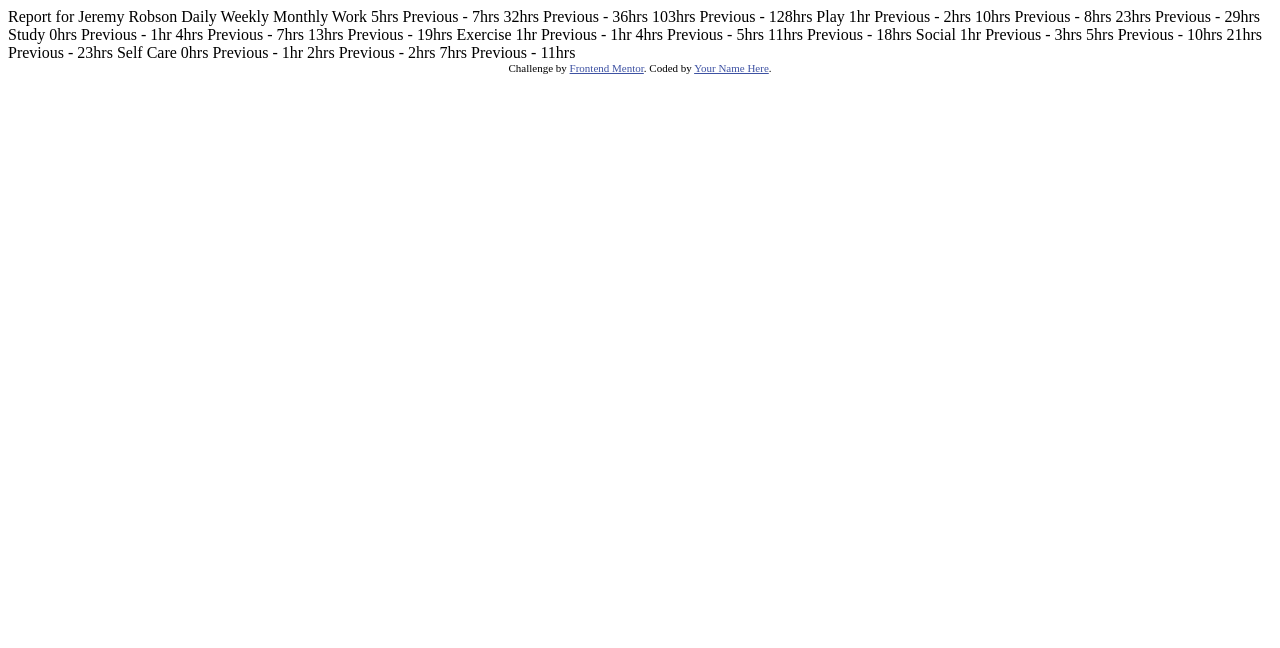
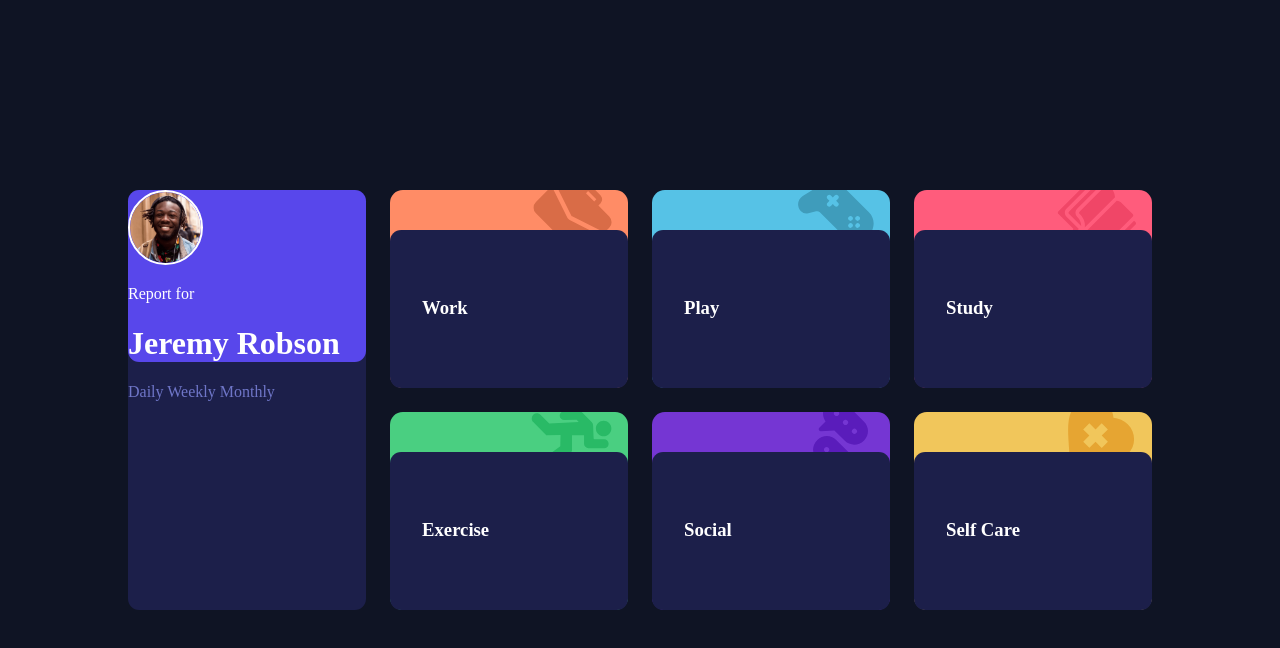
Before and after one commit to Eldoov/Portfolio, a plain HTML site: page Web101/time-tracking-dashboard-main/index.html in a window 1280 px wide. Drawn offline with Linux system fonts and the light colour scheme.

Commit message:
update time track

```diff
--- a/Web101/time-tracking-dashboard-main/index.html
+++ b/Web101/time-tracking-dashboard-main/index.html
@@ -3,78 +3,69 @@
 <head>
   <meta charset="UTF-8">
   <meta name="viewport" content="width=device-width, initial-scale=1.0"> <!-- displays site properly based on user's device -->
-
+  <link rel="stylesheet" href="style.css">
   <link rel="icon" type="image/png" sizes="32x32" href="./images/favicon-32x32.png">
 
   <title>Frontend Mentor | Time tracking dashboard</title>
 
-  <!-- Feel free to remove these styles or customise in your own stylesheet 👍 -->
-  <style>
-    .attribution { font-size: 11px; text-align: center; }
-    .attribution a { color: hsl(228, 45%, 44%); }
-  </style>
 </head>
 <body>
-
-  Report for
-  Jeremy Robson
-
-  Daily
-  Weekly
-  Monthly
-
-  Work
-  5hrs <!-- daily -->
-  Previous - 7hrs <!-- daily -->
-  32hrs <!-- weekly -->
-  Previous - 36hrs <!-- weekly -->
-  103hrs <!-- monthly -->
-  Previous - 128hrs <!-- monthly -->
-
-  Play
-  1hr <!-- daily -->
-  Previous - 2hrs <!-- daily -->
-  10hrs <!-- weekly -->
-  Previous - 8hrs <!-- weekly -->
-  23hrs <!-- monthly -->
-  Previous - 29hrs <!-- monthly -->
-
-  Study
-  0hrs <!-- daily -->
-  Previous - 1hr <!-- daily -->
-  4hrs <!-- weekly -->
-  Previous - 7hrs <!-- weekly -->
-  13hrs <!-- monthly -->
-  Previous - 19hrs <!-- monthly -->
-
-  Exercise
-  1hr <!-- daily -->
-  Previous - 1hr <!-- daily -->
-  4hrs <!-- weekly -->
-  Previous - 5hrs <!-- weekly -->
-  11hrs <!-- monthly -->
-  Previous - 18hrs <!-- monthly -->
-
-  Social
-  1hr <!-- daily -->
-  Previous - 3hrs <!-- daily -->
-  5hrs <!-- weekly -->
-  Previous - 10hrs <!-- weekly -->
-  21hrs <!-- monthly -->
-  Previous - 23hrs <!-- monthly -->
-
-  Self Care
-  0hrs <!-- daily -->
-  Previous - 1hr <!-- daily -->
-  2hrs <!-- weekly -->
-  Previous - 2hrs <!-- weekly -->
-  7hrs <!-- monthly -->
-  Previous - 11hrs <!-- monthly -->
-
-
-  <div class="attribution">
-    Challenge by <a href="https://www.frontendmentor.io?ref=challenge" target="_blank">Frontend Mentor</a>.
-    Coded by <a href="#">Your Name Here</a>.
-  </div>
+  <main>
+    <div class="sidebar">
+      <div class="userInfo">
+        <img src="images/image-jeremy.png">
+        <p>Report for</p>
+        <h1>Jeremy Robson</h1>
+      </div>
+      <div class="filter">
+        <a href="">Daily</a>
+        <a href="">Weekly</a>
+        <a href="">Monthly</a>
+      </div>
+    </div>
+    <div class="item work">
+      <div class="box">
+        <h3>Work</h3>
+        <h1 class="currentData"></h1>
+        <p class="previousData"></div>
+      </div>
+    </div>
+    <div class="item play">
+      <div class="box">
+        <h3>Play</h3>
+        <h1 class="currentData"></h1>
+        <p class="previousData"></div>
+      </div>
+    </div>
+    <div class="item study">
+      <div class="box">
+        <h3>Study</h3>
+        <h1 class="currentData"></h1>
+        <p class="previousData"></div>
+      </div>
+    </div>
+    <div class="item exercise">
+      <div class="box">
+        <h3>Exercise</h3>
+        <h1 class="currentData"></h1>
+        <p class="previousData"></div>
+      </div>
+    </div>
+    <div class="item social">
+      <div class="box">
+        <h3>Social</h3>
+        <h1 class="currentData"></h1>
+        <p class="previousData"></div>
+      </div>
+    </div>
+    <div class="item selfCare">
+      <div class="box">
+        <h3>Self Care</h3>
+        <h1 class="currentData"></h1>
+        <p class="previousData"></div>
+      </div>
+    </div>
+  </main>
+  <script src="script.js"></script>
 </body>
 </html>
--- /dev/null
+++ b/Web101/time-tracking-dashboard-main/style.css
@@ -0,0 +1,113 @@
+@import url('https://fonts.googleapis.com/css2?family=Rubik:ital,wght@0,300..900;1,300..900&display=swap');
+
+:root {
+    --blue: hsl(246, 80%, 60%);
+    --work: hsl(15, 100%, 70%);
+    --play: hsl(195, 74%, 62%);
+    --study: hsl(348, 100%, 68%);
+    --exercise: hsl(145, 58%, 55%);
+    --social: hsl(264, 64%, 52%);
+    --selfCare: hsl(43, 84%, 65%);
+    --veryDarkBlue: hsl(226, 43%, 10%);
+    --darkBlue: hsl(235, 46%, 20%);
+    --desBlue: hsl(235, 45%, 61%);
+    --paleBlue: hsl(236, 100%, 87%);
+}
+
+body, html {
+    margin: 0;
+    padding: 0;
+}
+
+body {
+    min-height: 100vh;
+    min-width: 375px;
+    display: flex;
+    align-items: center;
+    background-color: var(--veryDarkBlue);
+}
+
+main {
+    margin: auto;
+    display: grid;
+    grid-template-columns: repeat(4, minmax(0, 1fr));
+    grid-template-rows: repeat(2, minmax(0, 1fr));
+    gap: 1.5rem;
+}
+
+.sidebar {
+    grid-row-start: span 2;
+    background-color: var(--darkBlue);
+    color: white;
+    border-radius: 0.7rem;
+}
+
+.userInfo {
+    border-radius: 0.7rem;
+    background-color: var(--blue);
+}
+
+a {
+    text-decoration: none;
+    color: var(--desBlue);;
+}
+
+img {
+    width: 30%;
+    border-radius: 50%;
+    border: 2px solid white;
+}
+
+.item {
+    border-radius: 0.8rem;
+    padding-top: 2.5rem;
+}
+
+.box {
+    background-color: var(--darkBlue);
+    color: white;
+    border-radius: 0.7rem;
+    padding: 3rem 2rem;
+}
+
+.work {
+    background-color: var(--work);
+    background-image: url(images/icon-work.svg);
+    background-repeat: no-repeat;
+    background-position: right 10% top -12%;
+}
+
+.play {
+    background-color: var(--play);
+    background-image: url(images/icon-play.svg);
+    background-repeat: no-repeat;
+    background-position: right 10% top -8%;
+}
+
+.study {
+    background-color: var(--study);
+    background-image: url(images/icon-study.svg);
+    background-repeat: no-repeat;
+    background-position: right 10% top -10%;
+}
+
+.exercise {
+    background-color: var(--exercise);
+    background-image: url(images/icon-exercise.svg);
+    background-repeat: no-repeat;
+    background-position: right 10% top -1%;
+}
+
+.social {
+    background-color: var(--social);
+    background-image: url(images/icon-social.svg);
+    background-repeat: no-repeat;
+    background-position: right 10% top -18%;
+}
+
+.selfCare {
+    background-color: var(--selfCare);
+    background-image: url(images/icon-self-care.svg);
+    background-repeat: no-repeat;
+    background-position: right 10% top -12%;
+}
```
Also changed, not shown: Web101/time-tracking-dashboard-main/script.js (added).
